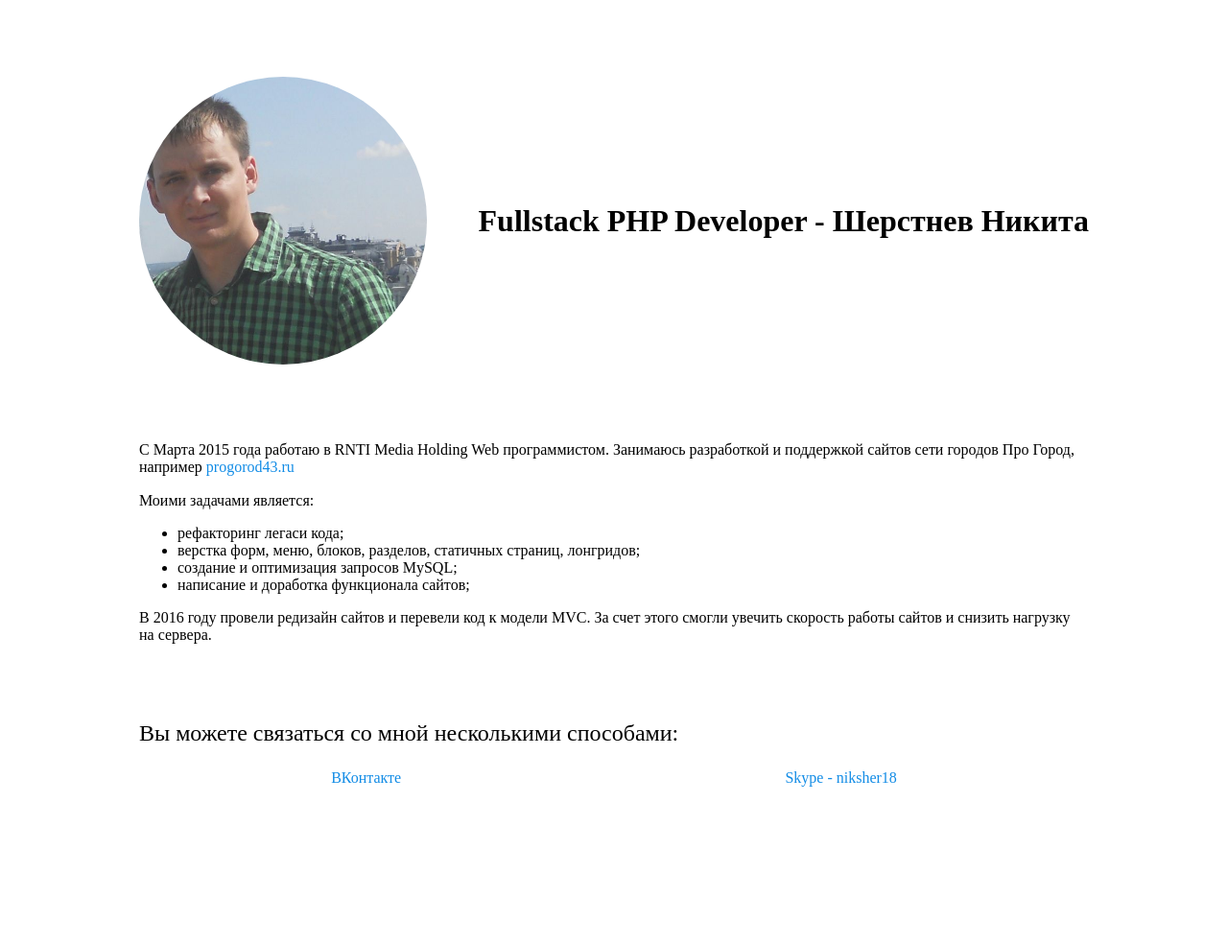
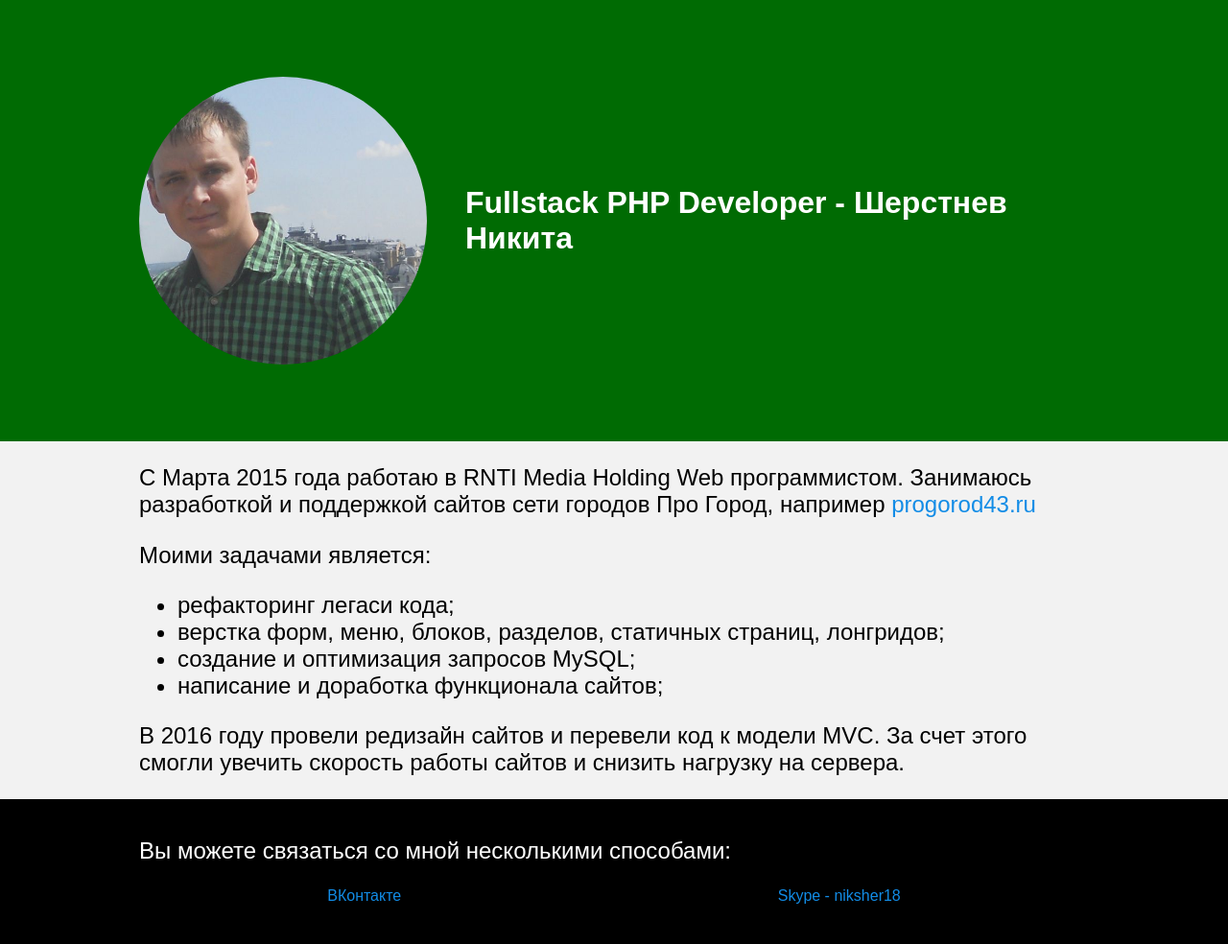
Before and after one commit to niksher/home-page, a PHP site: page / in a window 1280 px wide. Shown: the whole page at 96% size. Before the commit the page ends 820 px from the top, so only its background shows below. Run offline with PHP 8.4, Linux system fonts and the light colour scheme; data that the repository does not hold is empty; some libraries are stand-ins or nearby versions.

Commit message:
prepare code for *nix system

```diff
--- a/_config_/config.php
+++ b/_config_/config.php
@@ -21,3 +21,8 @@ define("_USER_AGENT_TYPE_", $_SERVER["USER_AGENT_TYPE"]);
 mb_internal_encoding("UTF-8");
 
 setlocale(LC_TIME, "ru_RU.UTF-8");
+
+
+ini_set('display_errors', 1);
+error_reporting(E_WARNING);
+ini_set('error_log', __SITE_DIR__ . '/logs/php_errors.log');
--- a/classes/Core/Route.php
+++ b/classes/Core/Route.php
@@ -7,7 +7,6 @@ class Route
 {
   static function start()
   {
-
     $controller_name = 'IndexController';
     $action_name = 'index';
 
@@ -16,7 +15,6 @@ class Route
     if (!empty($routes[1])) {
       $controller_name = $routes[1];
     }
-
     if (!empty($routes[2]))	{
       $action_name = $routes[2];
     }
@@ -24,10 +22,10 @@ class Route
     $action_name = 'action_' . $action_name;
 
 
-		$controller_file = strtolower($controller_name) . '.php';
-		$controller_path = "classes/Controllers/" . $controller_file;
+    $controller_file = $controller_name . '.php';
+    $controller_path = __SITE_DIR__ . "/classes/Controllers/" . $controller_file;
     if (file_exists($controller_path)) {
-			include "classes/Controllers/" . $controller_file;
+      include_once $controller_path;
     } else {
       Route::ErrorPage404();
     }
--- a/classes/Views/template_view.php
+++ b/classes/Views/template_view.php
@@ -9,8 +9,8 @@
     <link rel="stylesheet" type="text/css" href="/view/templates/base/css/style.css" />
 	</head>
 	<body>
-        <header class="layout">
     <div class="header">
+      <div class="header__layout layout">
         <img
           class="header__img"
           src="/view/templates/base/assets/photo.jpg"
@@ -20,9 +20,9 @@
           Fullstack PHP Developer -  Шерстнев Никита
         </h1>
       </div>
-        </header>
-        <article class="layout">
+    </div>
     <div class="article">
+      <div class="layout">
         <p>
           С Марта 2015 года работаю в RNTI Media Holding Web программистом. Занимаюсь разработкой и поддержкой сайтов сети городов Про Город, например <a class="link" href="http://progorod43.ru" target="_blank">progorod43.ru</a>
         <p>
@@ -47,9 +47,9 @@
           В 2016 году провели редизайн сайтов и перевели код к модели MVC. За счет этого смогли увечить скорость работы сайтов и снизить нагрузку на сервера.
         </p>
       </div>
-        </article>
-        <footer class="layout">
+    </div>
     <div class="footer">
+      <div class="footer__layout layout">
         <p class="contact__text">
           Вы можете связаться со мной несколькими способами:
         </p>
@@ -70,6 +70,6 @@
           </a>
         </div>
       </div>
-        </footer>
+    </div>
 	</body>
 </html>
--- a/classes/_init.php
+++ b/classes/_init.php
@@ -1,9 +1,7 @@
 <?php
 
-
-spl_autoload_extensions(".php");
+function my_autoload ($pClassName) {
+  $classPath = str_replace("\\", "/" ,__SITE_DIR__ . "/classes/" . $pClassName . ".php");
+   include_once $classPath;
+}
 spl_autoload_register("my_autoload");
-
-function my_autoload ($pClassName) {
-    include_once(__DIR__ . "/" . $pClassName . ".php");
-}
--- a/classes/bootstrap.php
+++ b/classes/bootstrap.php
@@ -1,4 +1,4 @@
 <?php
 
-include_once __SITE_DIR__ . '/_config_/config.php';
+require_once __SITE_DIR__ . '/_config_/config.php';
 require_once __DIR__ . '/_init.php';
--- a/view/templates/base/css/style.css
+++ b/view/templates/base/css/style.css
@@ -2,18 +2,34 @@ body {
 	margin: 0;
 	padding: 0;
 	font-size: 16px;
-}
-
-.header {
-	display: flex;
-	justify-content: space-between;
-	align-items: center;
-	margin: 80px 0;
+	font-family: sans-serif;
+	background-color: #f2f2f2;
 }
 
 .layout {
 	max-width: 990px;
 	margin: 0 auto;
+}
+
+.header {
+	overflow: hidden;
+	background-color: #006b03;
+}
+
+.header__layout {
+	display: flex;
+	justify-content: space-between;
+	align-items: center;
+	margin: 80px auto;
+}
+
+.header__title {
+	margin: 40px;
+	color: #fff;
+}
+
+.article {
+	font-size: 1.5em;
 }
 
 .header__img {
@@ -23,6 +39,7 @@ body {
 
 .contact__text {
 	font-size: 1.5em;
+	color: #fff;
 }
 
 .contact__links {
@@ -44,5 +61,10 @@ body {
 }
 
 .footer {
-	margin: 80px 0 20px 0;
+	background-color: #000;
+	overflow: hidden;
 }
+
+.footer__layout {
+	margin: 40px auto;
+}
```
Also changed, not shown: classes/Controllers/IndexController.php (+4 -5 lines), classes/Controllers/NotFoundController.php (+4 -5 lines), classes/Core/View.php (+4 -4 lines), .htaccess (deleted), classes/Core/Controller.php (indentation only). Lines whose indentation alone changed are shown as unchanged.
